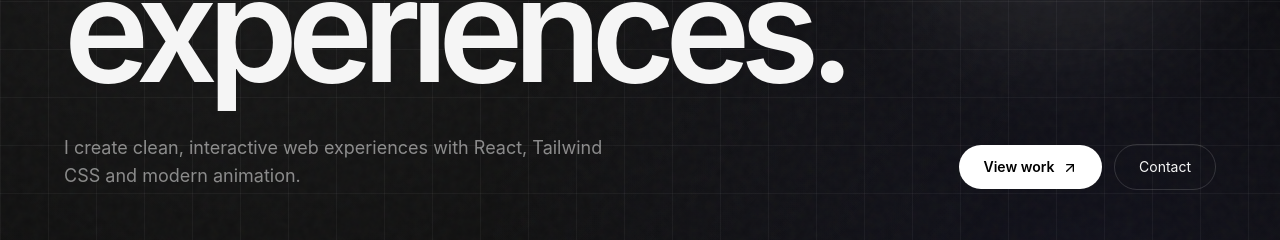
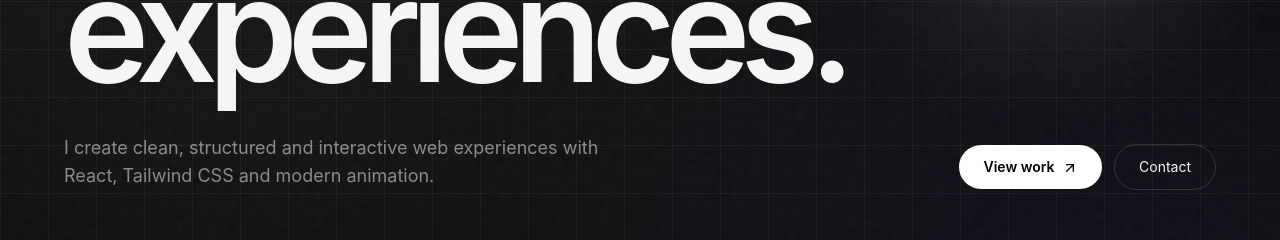
Before and after one commit to HarisRamay/animated-react-portfolio, a React (Vite) app: page / in a window 1280 px wide. Shown: the part 479-719 px from the top of the page. Built offline with nearby package versions, Linux system fonts and the light colour scheme.

Commit message:
Test Envirionment

```diff
--- a/src/pages/Home.jsx
+++ b/src/pages/Home.jsx
@@ -63,7 +63,7 @@ export default function Home() {
 
           <div className="mt-10 flex flex-col gap-7 md:flex-row md:items-end md:justify-between">
             <p className="hero-copy max-w-xl text-base leading-7 text-white/50 md:text-lg">
-              I create clean, interactive web experiences with React,
+              I create clean, structured and interactive web experiences with React,
               Tailwind CSS and modern animation.
             </p>
 
```
